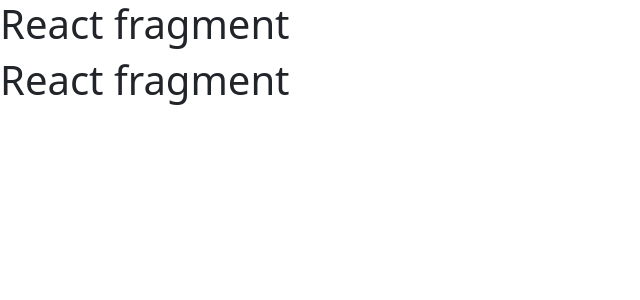
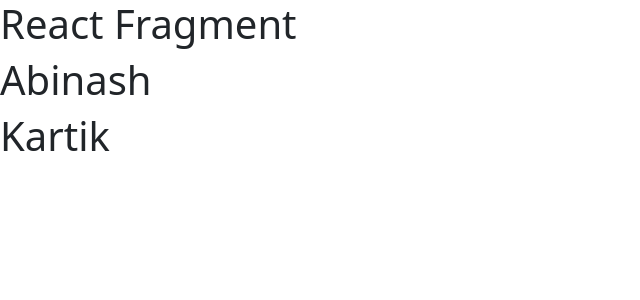
Before and after one commit to abinash0013/learning-ReactJs, a React (Create React App) app: page / in a window 1280 px wide. Shown: the top 300 px of the page, without its empty margins (0-640 px from the left). Built offline with nearby package versions, Linux system fonts and the light colour scheme.

Commit message:
using fragment in child component

```diff
--- a/src/App.js
+++ b/src/App.js
@@ -2,22 +2,40 @@
 import { Button, Table } from "react-bootstrap";
 import logo from "./logo.svg";
 import "./App.css";
+import Cols from "./Cols";
 // import "./Style.css";
-import User from "./User";
+// import User from "./User";
 // import Login from "./Login";
 // import Profile from "./Profile";
 // import Student from "./Student";
 // import style from "./Modular.module.css";
 
-// fragment in react using 2st way //
+// using fragment in child component //
 function App() {
     return (
         <>
-            <h1>React fragment</h1>
-            <h1>React fragment</h1>
+            <h1>React Fragment</h1>
+            <table>
+                <tbody>
+                    <tr>
+                        <Cols />
+                    </tr>
+                </tbody>
+            </table>
         </>
     );
 }
+
+// fragment in react using 2st way //
+// function App() {
+//     return (
+//         <>
+//             <h1>React fragment</h1>
+//             <h1>React fragment</h1>
+//         </>
+//     );
+// }
+
 // fragment in react using 2st way //
 // function App() {
 //     return (
--- /dev/null
+++ b/src/Cols.js
@@ -0,0 +1,9 @@
+function Cols() {
+    return (
+        <>
+            <h1>Abinash</h1>
+            <h1>Kartik</h1>
+        </>
+    );
+}
+export default Cols;
```
